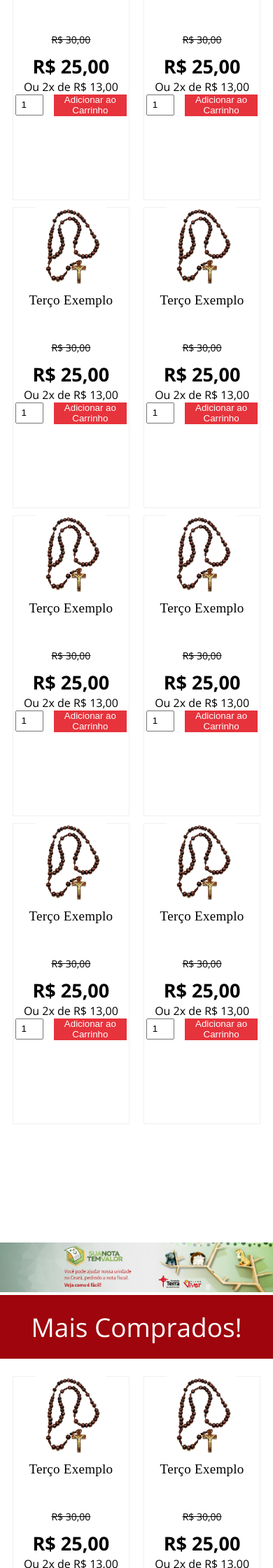
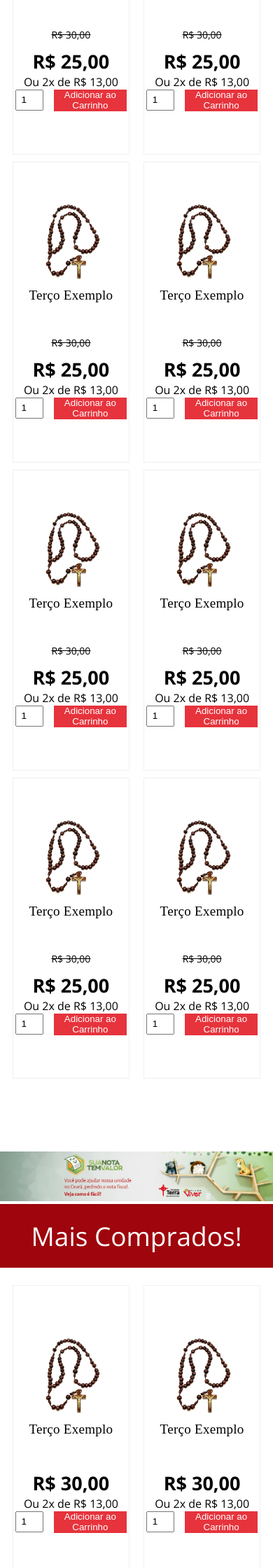
Before and after one commit to BruxoSagaz/Earth-Store, a PHP site: page /main.html in a window 390 px wide. Shown: the part 1480-3720 px from the top of the page at 70% size. Run offline with PHP 8.4, Linux system fonts and the light colour scheme; some libraries are stand-ins or nearby versions; some web fonts are replaced.

Commit message:
Responsivity and price changes

```diff
--- a/main.html
+++ b/main.html
@@ -59,11 +59,11 @@
 
 
                 <!-- Logo -->
-                <div class="logo-mobile"><a href="index.html"><img src="images/Logo.png" alt=""></a></div>
+                <div class="logo-mobile"><a href="main.html"><img src="images/Logo.png" alt=""></a></div>
                 <!-- Logo -->
 
                 <ul class="list-nav">
-                    <i class="fa-solid fa-arrow-right-to-bracket" ></i>  <!--<li>Minha Conta</li> -->
+                    <a href="index.html"><i class="fa-solid fa-arrow-right-to-bracket" ></i></a>  <!--<li>Minha Conta</li> -->
                 </ul>
 
 
@@ -501,232 +501,8 @@
 
                             <div class="price-box">
                                 <div class="price-item">
-                                    <div class="price-before">R$ 30,00</div>
-                                    <div class="price-off"> R$ 25,00</div>
-                                </div>
-
-                                <div  class="divisions">
-                                    <span>Ou 2x de R$ 13,00  </span>
-                                </div>
-
-                            </div>
-
-                            <div class="add-to-cart">
-                                <input type="number" value="1">
-                                <button>Adicionar ao Carrinho</button>
-                            </div>
-
-                        </div>
-                    </div>
-
-                    <div class="item">
-
-                            <div class="product">
-                            <div class="product-image">
-                                <div class="prom-value"></div>
-                                <img src="images/terco.jpg" alt="Terço">
-                            </div>
-
-                            <div class="product-name">
-                                Terço Exemplo
-                            </div>
-
-                            <div class="price-box">
-                                <div class="price-item">
-                                    <div class="price-before">R$ 30,00</div>
-                                    <div class="price-off"> R$ 25,00</div>
-                                </div>
-
-                                <div  class="divisions">
-                                    <span>Ou 2x de R$ 13,00  </span>
-                                </div>
-
-                            </div>
-
-                            <div class="add-to-cart">
-                                <input type="number" value="1">
-                                <button>Adicionar ao Carrinho</button>
-                            </div>
-
-                        </div>
-                    </div>
-
-                    <div class="item">
-
-                        <div class="product">
-                            <div class="product-image">
-                                <div class="prom-value"></div>
-                                <img src="images/terco.jpg" alt="Terço">
-                            </div>
-
-                            <div class="product-name">
-                                Terço Exemplo
-                            </div>
-
-                            <div class="price-box">
-                                <div class="price-item">
-                                    <div class="price-before">R$ 30,00</div>
-                                    <div class="price-off"> R$ 25,00</div>
-                                </div>
-
-                                <div  class="divisions">
-                                    <span>Ou 2x de R$ 13,00  </span>
-                                </div>
-
-                            </div>
-
-                            <div class="add-to-cart">
-                                <input type="number" value="1">
-                                <button>Adicionar ao Carrinho</button>
-                            </div>
-
-                        </div>
-                    </div>
-
-                    <div class="item">
-
-                        <div class="product">
-                            <div class="product-image">
-                                <div class="prom-value"></div>
-                                <img src="images/terco.jpg" alt="Terço">
-                            </div>
-
-                            <div class="product-name">
-                                Terço Exemplo
-                            </div>
-
-                            <div class="price-box">
-                                <div class="price-item">
-                                    <div class="price-before">R$ 30,00</div>
-                                    <div class="price-off"> R$ 25,00</div>
-                                </div>
-
-                                <div  class="divisions">
-                                    <span>Ou 2x de R$ 13,00  </span>
-                                </div>
-
-                            </div>
-
-                            <div class="add-to-cart">
-                                <input type="number" value="1">
-                                <button>Adicionar ao Carrinho</button>
-                            </div>
-
-                        </div>
-                    </div>
-
-                    <div class="item">
-
-                        <div class="product">
-                            <div class="product-image">
-                                <div class="prom-value"></div>
-                                <img src="images/terco.jpg" alt="Terço">
-                            </div>
-
-                            <div class="product-name">
-                                Terço Exemplo
-                            </div>
-
-                            <div class="price-box">
-                                <div class="price-item">
-                                    <div class="price-before">R$ 30,00</div>
-                                    <div class="price-off"> R$ 25,00</div>
-                                </div>
-
-                                <div  class="divisions">
-                                    <span>Ou 2x de R$ 13,00  </span>
-                                </div>
-
-                            </div>
-
-                            <div class="add-to-cart">
-                                <input type="number" value="1">
-                                <button>Adicionar ao Carrinho</button>
-                            </div>
-
-                        </div>
-                    </div>
-
-                    <div class="item">
-
-                        <div class="product">
-                            <div class="product-image">
-                                <div class="prom-value"></div>
-                                <img src="images/terco.jpg" alt="Terço">
-                            </div>
-
-                            <div class="product-name">
-                                Terço Exemplo
-                            </div>
-
-                            <div class="price-box">
-                                <div class="price-item">
-                                    <div class="price-before">R$ 30,00</div>
-                                    <div class="price-off"> R$ 25,00</div>
-                                </div>
-
-                                <div  class="divisions">
-                                    <span>Ou 2x de R$ 13,00  </span>
-                                </div>
-
-                            </div>
-
-                            <div class="add-to-cart">
-                                <input type="number" value="1">
-                                <button>Adicionar ao Carrinho</button>
-                            </div>
-
-                        </div>
-                    </div>
-
-                    <div class="item">
-
-                        <div class="product">
-                            <div class="product-image">
-                                <div class="prom-value"></div>
-                                <img src="images/terco.jpg" alt="Terço">
-                            </div>
-
-                            <div class="product-name">
-                                Terço Exemplo
-                            </div>
-
-                            <div class="price-box">
-                                <div class="price-item">
-                                    <div class="price-before">R$ 30,00</div>
-                                    <div class="price-off"> R$ 25,00</div>
-                                </div>
-
-                                <div  class="divisions">
-                                    <span>Ou 2x de R$ 13,00  </span>
-                                </div>
-
-                            </div>
-
-                            <div class="add-to-cart">
-                                <input type="number" value="1">
-                                <button>Adicionar ao Carrinho</button>
-                            </div>
-                        </div>
-
-                    </div>
-
-                    <div class="item">
-
-                        <div class="product">
-                            <div class="product-image">
-                                <div class="prom-value"></div>
-                                <img src="images/terco.jpg" alt="Terço">
-                            </div>
-
-                            <div class="product-name">
-                                Terço Exemplo
-                            </div>
-
-                            <div class="price-box">
-                                <div class="price-item">
-                                    <div class="price-before">R$ 30,00</div>
-                                    <div class="price-off"> R$ 25,00</div>
+                                    <!-- <div class="price-before">R$ 30,00</div> -->
+                                    <div class="price-off"> R$ 30,00</div>
                                 </div>
 
                                 <div  class="divisions">
@@ -756,8 +532,40 @@
 
                             <div class="price-box">
                                 <div class="price-item">
-                                    <div class="price-before">R$ 30,00</div>
-                                    <div class="price-off"> R$ 25,00</div>
+                                    <!-- <div class="price-before">R$ 30,00</div> -->
+                                    <div class="price-off"> R$ 30,00</div>
+                                </div>
+
+                                <div  class="divisions">
+                                    <span>Ou 2x de R$ 13,00  </span>
+                                </div>
+
+                            </div>
+
+                            <div class="add-to-cart">
+                                <input type="number" value="1">
+                                <button>Adicionar ao Carrinho</button>
+                            </div>
+
+                        </div>
+                    </div>
+
+
+                    <div class="item">
+                        <div class="product">
+                            <div class="product-image">
+                                <div class="prom-value"></div>
+                                <img src="images/terco.jpg" alt="Terço">
+                            </div>
+
+                            <div class="product-name">
+                                Terço Exemplo
+                            </div>
+
+                            <div class="price-box">
+                                <div class="price-item">
+                                    <!-- <div class="price-before">R$ 30,00</div> -->
+                                    <div class="price-off"> R$ 30,00</div>
                                 </div>
 
                                 <div  class="divisions">
@@ -787,8 +595,197 @@
 
                             <div class="price-box">
                                 <div class="price-item">
-                                    <div class="price-before">R$ 30,00</div>
-                                    <div class="price-off"> R$ 25,00</div>
+                                    <!-- <div class="price-before">R$ 30,00</div> -->
+                                    <div class="price-off"> R$ 30,00</div>
+                                </div>
+
+                                <div  class="divisions">
+                                    <span>Ou 2x de R$ 13,00  </span>
+                                </div>
+
+                            </div>
+
+                            <div class="add-to-cart">
+                                <input type="number" value="1">
+                                <button>Adicionar ao Carrinho</button>
+                            </div>
+
+                        </div>
+                    </div>
+
+                    <div class="item">
+                        <div class="product">
+                            <div class="product-image">
+                                <div class="prom-value"></div>
+                                <img src="images/terco.jpg" alt="Terço">
+                            </div>
+
+                            <div class="product-name">
+                                Terço Exemplo
+                            </div>
+
+                            <div class="price-box">
+                                <div class="price-item">
+                                    <!-- <div class="price-before">R$ 30,00</div> -->
+                                    <div class="price-off"> R$ 30,00</div>
+                                </div>
+
+                                <div  class="divisions">
+                                    <span>Ou 2x de R$ 13,00  </span>
+                                </div>
+
+                            </div>
+
+                            <div class="add-to-cart">
+                                <input type="number" value="1">
+                                <button>Adicionar ao Carrinho</button>
+                            </div>
+
+                        </div>
+                    </div>
+
+                    <div class="item">
+                        <div class="product">
+                            <div class="product-image">
+                                <div class="prom-value"></div>
+                                <img src="images/terco.jpg" alt="Terço">
+                            </div>
+
+                            <div class="product-name">
+                                Terço Exemplo
+                            </div>
+
+                            <div class="price-box">
+                                <div class="price-item">
+                                    <!-- <div class="price-before">R$ 30,00</div> -->
+                                    <div class="price-off"> R$ 30,00</div>
+                                </div>
+
+                                <div  class="divisions">
+                                    <span>Ou 2x de R$ 13,00  </span>
+                                </div>
+
+                            </div>
+
+                            <div class="add-to-cart">
+                                <input type="number" value="1">
+                                <button>Adicionar ao Carrinho</button>
+                            </div>
+
+                        </div>
+                    </div>
+
+
+                    <div class="item">
+                        <div class="product">
+                            <div class="product-image">
+                                <div class="prom-value"></div>
+                                <img src="images/terco.jpg" alt="Terço">
+                            </div>
+
+                            <div class="product-name">
+                                Terço Exemplo
+                            </div>
+
+                            <div class="price-box">
+                                <div class="price-item">
+                                    <!-- <div class="price-before">R$ 30,00</div> -->
+                                    <div class="price-off"> R$ 30,00</div>
+                                </div>
+
+                                <div  class="divisions">
+                                    <span>Ou 2x de R$ 13,00  </span>
+                                </div>
+
+                            </div>
+
+                            <div class="add-to-cart">
+                                <input type="number" value="1">
+                                <button>Adicionar ao Carrinho</button>
+                            </div>
+
+                        </div>
+                    </div>
+
+                    <div class="item">
+                        <div class="product">
+                            <div class="product-image">
+                                <div class="prom-value"></div>
+                                <img src="images/terco.jpg" alt="Terço">
+                            </div>
+
+                            <div class="product-name">
+                                Terço Exemplo
+                            </div>
+
+                            <div class="price-box">
+                                <div class="price-item">
+                                    <!-- <div class="price-before">R$ 30,00</div> -->
+                                    <div class="price-off"> R$ 30,00</div>
+                                </div>
+
+                                <div  class="divisions">
+                                    <span>Ou 2x de R$ 13,00  </span>
+                                </div>
+
+                            </div>
+
+                            <div class="add-to-cart">
+                                <input type="number" value="1">
+                                <button>Adicionar ao Carrinho</button>
+                            </div>
+
+                        </div>
+                    </div>
+
+
+                    <div class="item">
+                        <div class="product">
+                            <div class="product-image">
+                                <div class="prom-value"></div>
+                                <img src="images/terco.jpg" alt="Terço">
+                            </div>
+
+                            <div class="product-name">
+                                Terço Exemplo
+                            </div>
+
+                            <div class="price-box">
+                                <div class="price-item">
+                                    <!-- <div class="price-before">R$ 30,00</div> -->
+                                    <div class="price-off"> R$ 30,00</div>
+                                </div>
+
+                                <div  class="divisions">
+                                    <span>Ou 2x de R$ 13,00  </span>
+                                </div>
+
+                            </div>
+
+                            <div class="add-to-cart">
+                                <input type="number" value="1">
+                                <button>Adicionar ao Carrinho</button>
+                            </div>
+
+                        </div>
+                    </div>
+
+
+                    <div class="item">
+                        <div class="product">
+                            <div class="product-image">
+                                <div class="prom-value"></div>
+                                <img src="images/terco.jpg" alt="Terço">
+                            </div>
+
+                            <div class="product-name">
+                                Terço Exemplo
+                            </div>
+
+                            <div class="price-box">
+                                <div class="price-item">
+                                    <!-- <div class="price-before">R$ 30,00</div> -->
+                                    <div class="price-off"> R$ 30,00</div>
                                 </div>
 
                                 <div  class="divisions">
--- a/style/style.css
+++ b/style/style.css
@@ -113,6 +113,9 @@ header{
     display: none;
 }
 
+.list-nav a{
+    color: white;
+}
 
 .logo-desktop{
     width: 20%;
@@ -485,11 +488,13 @@ div.banner-p{
     width: auto !important;
     max-height: 145%;
     justify-content: center;
+    z-index: -5;
 }
 
 div.product{
     display: flex;
     align-items: center;
+    justify-content: center;
 }
 
 div.product-name{
@@ -625,7 +630,7 @@ div.product-name{
     }
 
     section.banner{
-        padding-top: 70px;
+        padding-top: 5px;
     }
 
     .banner{
@@ -696,6 +701,9 @@ div.product-name{
         flex-direction: row;
     }
 
+    .footer-single{
+        width: 50%;
+    }
 
    .footer-single h2{
         text-align: center;
@@ -710,7 +718,7 @@ div.product-name{
         display: flex;
         align-content: center;
         flex-wrap: wrap;
-        flex-direction: row;
+        flex-direction: column;
         justify-content: center;
         align-items: baseline;
         width: auto;
```
Also changed, not shown: style/log_screen.css (+20 -0 lines).
